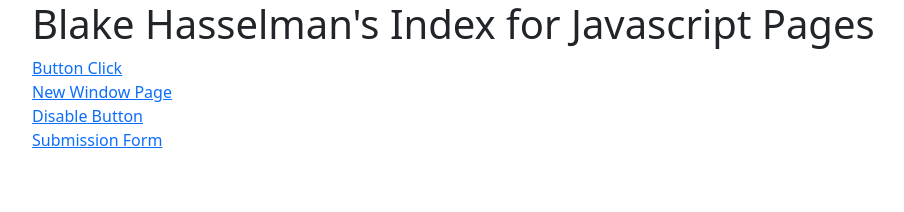
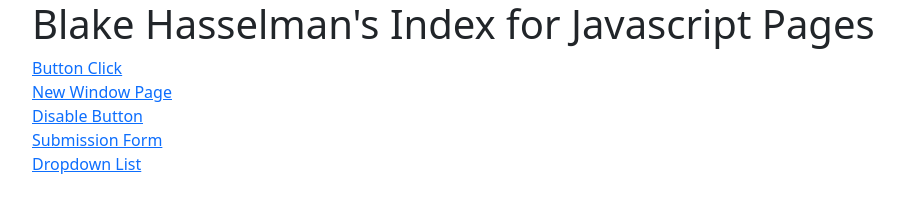
Before and after one commit to BlakeHasselman/hw5, a plain HTML site: page index.html in a window 1280 px wide. Shown: the whole page, without its empty margins (50-954 px from the left). Drawn offline with nearby package versions, Linux system fonts and the light colour scheme.

Commit message:
Update index.html

```diff
--- a/index.html
+++ b/index.html
@@ -19,7 +19,7 @@
     <br>
     <a href="submission.html">Submission Form</a>
     <br>
-     <a href="id.html"></a>
+     <a href="dropdown.html">Dropdown List</a>
 </div>
     <script src="https://cdn.jsdelivr.net/npm/bootstrap@5.3.1/dist/js/bootstrap.bundle.min.js" integrity="sha384-HwwvtgBNo3bZJJLYd8oVXjrBZt8cqVSpeBNS5n7C8IVInixGAoxmnlMuBnhbgrkm" crossorigin="anonymous"></script>
   </body>
```
